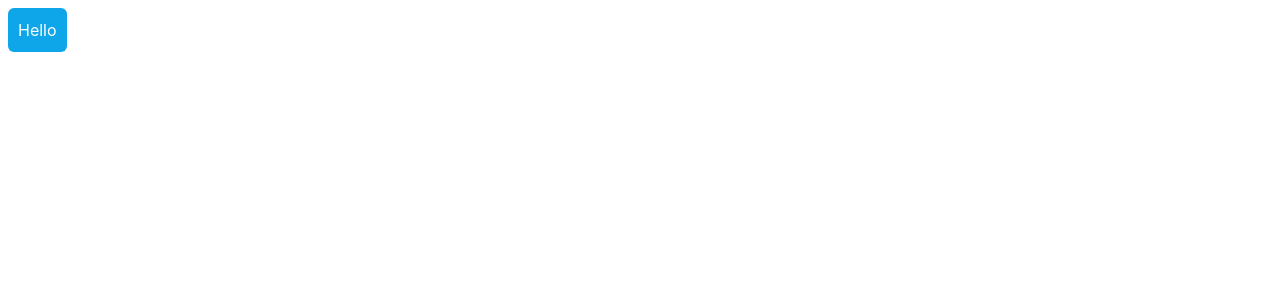
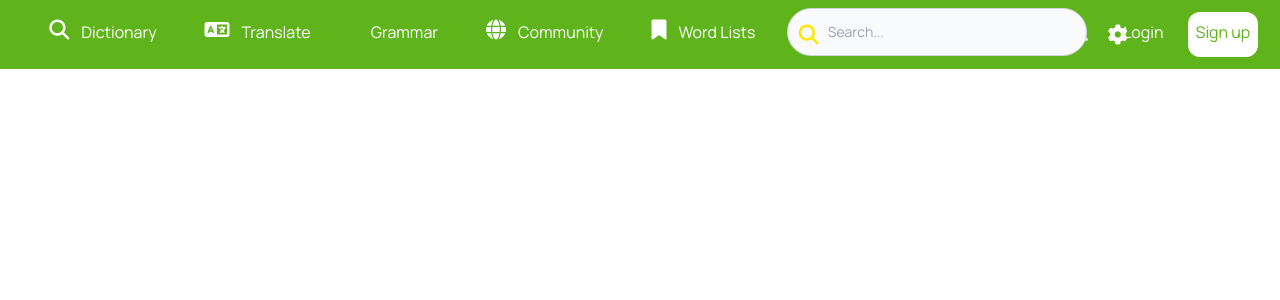
Before and after one commit to maianh277/Bea-Dictionary-Website, a React (Create React App) app: page / in a window 1280 px wide. Shown: the top 300 px of the page. Built offline with nearby package versions, Linux system fonts and the light colour scheme.

Commit message:
add header.js

```diff
--- a/public/index.html
+++ b/public/index.html
@@ -2,6 +2,7 @@
 <html lang="en">
   <head>
     <meta charset="utf-8" />
+    <link rel="stylesheet" href="https://cdnjs.cloudflare.com/ajax/libs/font-awesome/6.4.0/css/all.min.css">
     <link rel="icon" href="%PUBLIC_URL%/favicon.ico" />
     <meta name="viewport" content="width=device-width, initial-scale=1" />
     <meta name="theme-color" content="#000000" />
--- a/src/App.css
+++ b/src/App.css
@@ -1,38 +1,7 @@
-.App {
-  text-align: center;
+@font-face {
+    font-family: Manrope;
+    src: url(./font/Manrope-VariableFont_wght.ttf);
 }
-
-.App-logo {
-  height: 40vmin;
-  pointer-events: none;
+* {
+    font-family: Manrope;
 }
-
-@media (prefers-reduced-motion: no-preference) {
-  .App-logo {
-    animation: App-logo-spin infinite 20s linear;
-  }
-}
-
-.App-header {
-  background-color: #282c34;
-  min-height: 100vh;
-  display: flex;
-  flex-direction: column;
-  align-items: center;
-  justify-content: center;
-  font-size: calc(10px + 2vmin);
-  color: white;
-}
-
-.App-link {
-  color: #61dafb;
-}
-
-@keyframes App-logo-spin {
-  from {
-    transform: rotate(0deg);
-  }
-  to {
-    transform: rotate(360deg);
-  }
-}
--- a/src/App.js
+++ b/src/App.js
@@ -1,15 +1,12 @@
-import logo from "./logo.svg";
 import "./App.css";
+import "./font/Manrope-VariableFont_wght.ttf";
+
+import HeaderBefore from "./component/header/HeaderBefore";
 
 function App() {
     return (
         <div>
-            <button
-                type="button"
-                class="-m-2.5 inline-flex items-center justify-center rounded-md p-2.5 text-white bg-sky-500 m-2"
-            >
-                Hello
-            </button>
+            <HeaderBefore></HeaderBefore>
         </div>
     );
 }
--- /dev/null
+++ b/src/component/header/HeaderBefore.js
@@ -0,0 +1,87 @@
+import React from "react";
+
+const HeaderBefore = () => {
+    return (
+        <div className="header">
+            <nav className=" flex flex-row justify-around bg-clip-padding bg-[#5FB41C] p-2">
+                {/* {[
+                    ["Dictionary", "/dictionary"],
+                    ["Translate", "/translate"],
+                    ["Grammar", "/grammar"],
+                    ["Community", "/community"],
+                ].map(([title, url]) => (
+                    <a href={url} className="hover:text-[#FFE600]">
+                        {title}
+                    </a>
+                ))} */}
+                <div className="logo">
+                    <img src="" alt=""></img>
+                </div>
+                <ul className="flex flex-row gap-12 justify-end m-3 text-white align-middle ">
+                    <li className="flex gap-3 hover:text-[#FFE600] hover:font-semibold">
+                        <i class="fa-solid leading-none fa-lg  fa-magnifying-glass"></i>
+                        <h3>Dictionary</h3>
+                    </li>
+                    <li className="flex gap-3 hover:text-[#FFE600] hover:font-semibold">
+                        <i class="fa-solid leading-none fa-lg fa-language"></i>{" "}
+                        <h3>Translate</h3>
+                    </li>
+                    <li className="flex gap-3 hover:text-[#FFE600] hover:font-semibold">
+                        <i class="fa-solid leading-none fa-lg  fa-book-blank"></i>
+                        <h3>Grammar</h3>
+                    </li>
+                    <li className="flex gap-3 hover:text-[#FFE600] hover:font-semibold">
+                        <i class="fa-solid leading-none fa-lg fa-globe"></i>
+                        <h3>Community</h3>
+                    </li>
+                    <li className="flex gap-3 hover:text-[#FFE600] hover:font-semibold">
+                        <i class="fa-solid leading-none fa-lg fa-bookmark"></i>
+                        <h3>Word Lists</h3>
+                    </li>
+                </ul>
+
+                {/* Search Bar */}
+                <form className="flex flex-row">
+                    <label
+                        for="default-search"
+                        class="mb-2 text-sm font-medium text-gray-900 sr-only"
+                    >
+                        Search
+                    </label>
+                    <div class="relative">
+                        <div className="absolute inset-y-0 left-0 flex items-center pl-3 pointer-events-none">
+                            <i class="fa-solid fa-magnifying-glass fa-lg text-[#FFE600]"></i>
+                        </div>
+                        <input
+                            type="search"
+                            className="block w-[300px] h-[90%] p-4 pl-10 text-sm text-gray-900 border border-gray-300 rounded-3xl bg-gray-50 focus:ring-blue-500 focus:border-blue-500 dark:placeholder-gray-400 dark:text-white dark:focus:ring-blue-500 dark:focus:border-blue-500"
+                            placeholder="Search..."
+                            required
+                        ></input>
+                    </div>
+                </form>
+                {/* Notification + Setting */}
+                <button
+                    type="button"
+                    class="p-1 text-white focus:outline-none focus:ring-2 focus:ring-white focus:ring-offset-2 -m-10"
+                >
+                    <span class="sr-only">View notifications</span>
+                    <i class=" mr-5 fa-solid fa-lg leading-none fa-bell  hover:text-[#FFE600]"></i>
+                    <i class="fa-solid fa-lg leading-none fa-gear  hover:text-[#FFE600]"></i>{" "}
+                </button>
+
+                {/* Login - Signup */}
+                <ul className="flex flex-row gap-4 p-1">
+                    <li className="hover:font-semibold p-2 rounded-xl text-white ">
+                        <h3>Login</h3>
+                    </li>
+                    <li className="hover:font-semibold p-2 hover:bg-[#FFE600] bg-white rounded-xl text-[#5FB41C]">
+                        <h3>Sign up</h3>
+                    </li>
+                </ul>
+            </nav>
+        </div>
+    );
+};
+
+export default HeaderBefore;
```
Also changed, not shown: component/button.js (deleted, +0 -7 lines), src/font/Manrope-VariableFont_wght.ttf (added).
